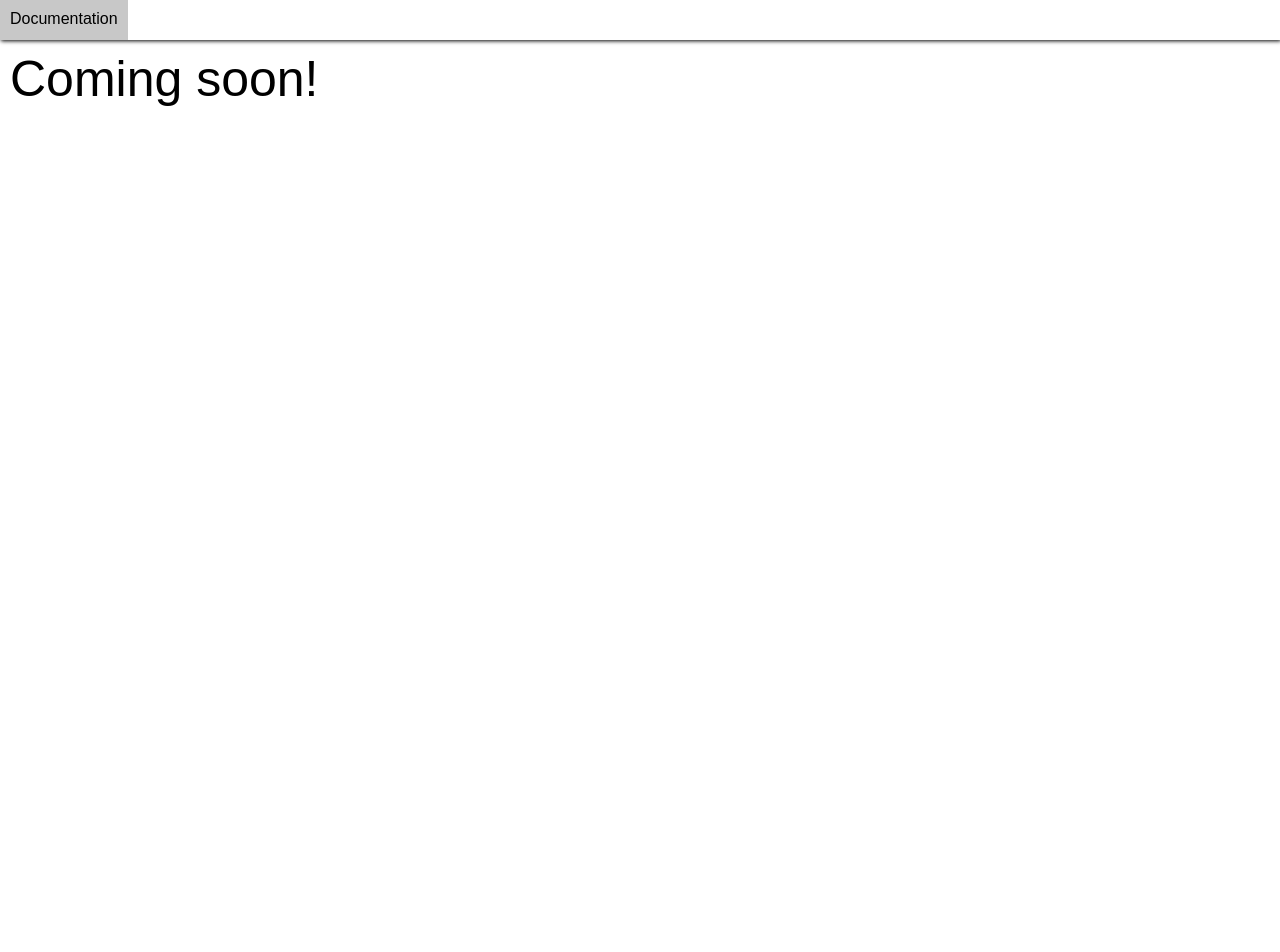
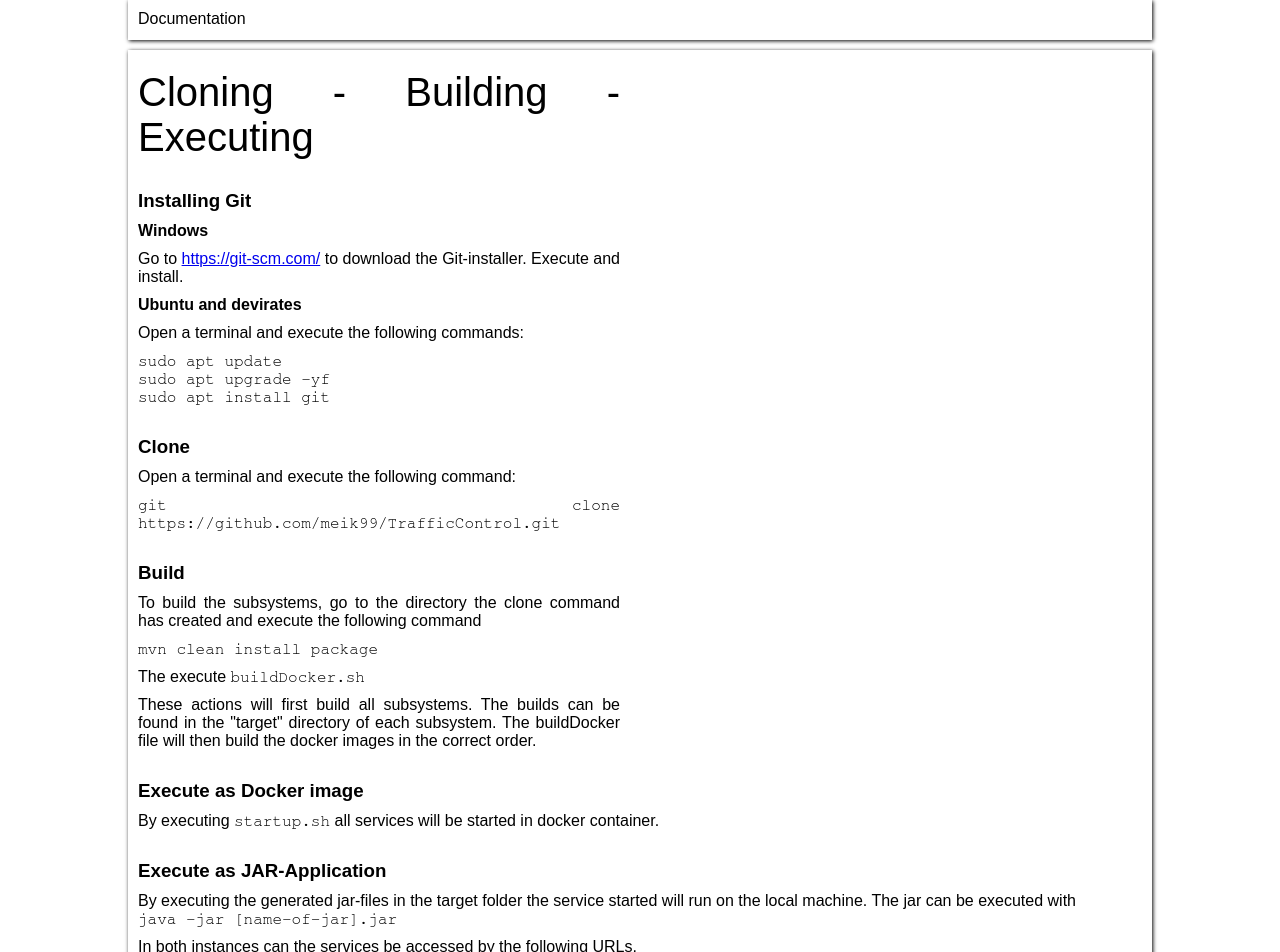
Before and after one commit to Shynixn/TrafficControl, an Angular app in the folder TrafficControlDocs/: page /TrafficControl/docs in a window 1280 px wide. Shown: the top 952 px of the page. Before the commit the page ends 800 px from the top, so only its background shows below. Built offline with nearby package versions, Linux system fonts and the light colour scheme.

Commit message:
Updated Documentation

```diff
--- a/TrafficControlDocs/angular.json
+++ b/TrafficControlDocs/angular.json
@@ -17,7 +17,7 @@
         "build": {
           "builder": "@angular-devkit/build-angular:browser",
           "options": {
-            "outputPath": "dist/TrafficControlDocs",
+            "outputPath": "../docs",
             "index": "src/index.html",
             "main": "src/main.ts",
             "polyfills": "src/polyfills.ts",
--- a/TrafficControlDocs/src/app/app.component.sass
+++ b/TrafficControlDocs/src/app/app.component.sass
@@ -1,11 +1,10 @@
 .nav
-  width: 100%
-  min-width: 100%
+  margin: 0 10% 10px 10%
   height: 40px
 
   background: white
 
-  box-shadow: 1px 1px 4px 0px black
+  box-shadow: 1px 1px 4px 0 black
 
   .nav-items
     height: 40px
--- a/TrafficControlDocs/src/app/documentation/documentation.component.html
+++ b/TrafficControlDocs/src/app/documentation/documentation.component.html
@@ -1,5 +1,134 @@
-<div class="row">
-  <div class="col">
-    <h1>Coming soon!</h1>
+<div class="container">
+  <div class="container-text">
+    <div class="row">
+      <div class="col">
+        <h2>Cloning - Building - Executing</h2>
+      </div>
+    </div>
+    <!-- Installing Git-->
+    <div class="row">
+      <div class="col">
+        <h3>Installing Git</h3>
+      </div>
+    </div>
+    <div class="row">
+      <div class="col">
+        <h4>Windows</h4>
+      </div>
+    </div>
+    <div class="row">
+      <div class="col">
+        Go to <a href="https://git-scm.com/" target="_blank">https://git-scm.com/</a> to download
+        the Git-installer. Execute and install.
+      </div>
+    </div>
+
+    <div class="row">
+      <div class="col">
+        <h4>Ubuntu and devirates</h4>
+      </div>
+    </div>
+    <div class="row">
+      <div class="col">
+        Open a terminal and execute the following commands:
+      </div>
+    </div>
+    <div class="row">
+      <div class="col">
+        <code>sudo apt update</code><br>
+        <code>sudo apt upgrade -yf</code><br>
+        <code>sudo apt install git</code>
+      </div>
+    </div>
+
+    <!-- Cloning Repository -->
+    <div class="row">
+      <div class="col">
+        <h3>Clone</h3>
+      </div>
+    </div>
+    <div class="row">
+      <div class="col">
+        Open a terminal and execute the following command:
+      </div>
+    </div>
+    <div class="row">
+      <div class="col">
+        <code>git clone https://github.com/meik99/TrafficControl.git</code>
+      </div>
+    </div>
+
+    <!-- Build the systems -->
+    <div class="row">
+      <div class="col">
+        <h3>Build</h3>
+      </div>
+    </div>
+    <div class="row">
+      <div class="col">
+        To build the subsystems, go to the directory the clone command has created and execute the following command
+      </div>
+    </div>
+    <div class="row">
+      <div class="col">
+        <code>mvn clean install package</code>
+      </div>
+    </div>
+    <div class="row">
+      <div class="col">
+        The execute <code>buildDocker.sh</code>
+      </div>
+    </div>
+    <div class="row">
+      <div class="col">
+        These actions will first build all subsystems. The builds can be found in the "target" directory
+        of each subsystem. The buildDocker file will then build the docker images in the correct order.
+      </div>
+    </div>
+  </div>
+
+  <!-- Execute Services -->
+  <div class="row">
+    <div class="col">
+      <h3>Execute as Docker image</h3>
+    </div>
+  </div>
+  <div class="row">
+    <div class="col">
+      By executing <code>startup.sh</code> all services will be started in docker container.
+    </div>
+  </div>
+  <div class="row">
+    <div class="col">
+      <h3>Execute as JAR-Application</h3>
+    </div>
+  </div>
+  <div class="row">
+    <div class="col">
+      By executing the generated jar-files in the target folder the service started will run on the local machine.
+      The jar can be executed with <br>
+      <code>java -jar [name-of-jar].jar</code>
+    </div>
+  </div>
+  <div class="row">
+    <div class="col">
+      In both instances can the services be accessed by the following URLs.
+    </div>
+  </div>
+  <div class="row">
+    <div class="col">
+        Subsystem<br>
+        Traffic Participants<br>
+        Traffic Control and Detection<br>
+        Road Maintenance<br>
+        Cotnrol System<br>
+    </div>
+    <div class="col">
+      URL<br>
+      http://localhost:8081/trafficparticipants<br>
+      http://localhost:8082/trafficcontrolanddetection<br>
+      http://localhost:8083/roadmaintenance<br>
+      http://localhost:8084/controlsystem<br>
+    </div>
   </div>
 </div>
--- a/TrafficControlDocs/src/app/welcome/welcome.component.html
+++ b/TrafficControlDocs/src/app/welcome/welcome.component.html
@@ -1,13 +1,14 @@
+<div class="container">
+  <div class="header">
+    <h1 class="padding-bottom-50">
+      Welcome to {{ title }}!
+    </h1>
+    <img width="481" alt="TrafficControl Logo" src="../../assets/Logo.png">
+  </div>
 
-<div class="header">
-  <h1>
-    Welcome to {{ title }}!
-  </h1>
-  <img width="300" alt="TrafficControl Logo" src="../assets/Logo.png">
-</div>
-
-<div class="row">
-  <div class="col">
-    <h2>We create the traffic solution for the city of the future!</h2>
+  <div class="row" style="padding-bottom: 50px">
+    <div class="col max-width">
+      <h2 class="center-text">We create the traffic solution for the city of the future!</h2>
+    </div>
   </div>
 </div>
--- a/TrafficControlDocs/src/styles.sass
+++ b/TrafficControlDocs/src/styles.sass
@@ -5,27 +5,60 @@
   margin: 0
   padding: 0
 
+body
+  background-color: white
+
 .header
   text-align: center
   padding: 50px
 
 h1
   font-size: 50px
-  padding-bottom: 50px
 
 h2
-  text-align: center
   font-size: 40px
+
+h3
+  font-weight: bold
+  padding-top: 20px
+h4
+  font-weight: bold
+
+code
+  font-family: FreeMono, monospace
+  color: black
+
+table
+  margin-top: 10px
+  text-align: left
+th
+  border-bottom: 1px solid black
+tr
+  padding: 10px
+
+
+.container
+  margin: 0 10% 0 10%
+  padding: 10px 0 10px 0
+  background-color: white
+  box-shadow: 1px 1px 4px 0 black
+
+.container-text
+  width: 50%
+  text-align: justify
 
 .row
   display: flex
   margin: 10px
 
 .col
-  flex: 1
+  padding-right: 10px
 
 .center-text
   text-align: center
+
+.padding-bottom-50
+  padding-bottom: 50px
 
 
 .max-width
```
Also changed, not shown: 16 other files (tests, documents, lock files or other folders).
